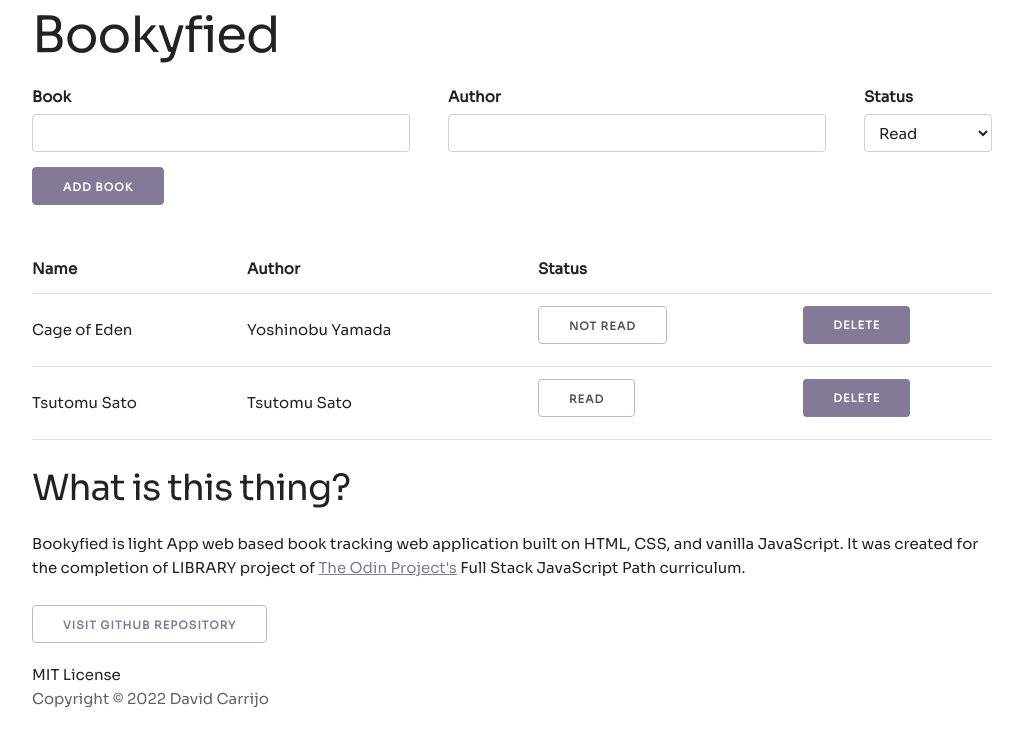
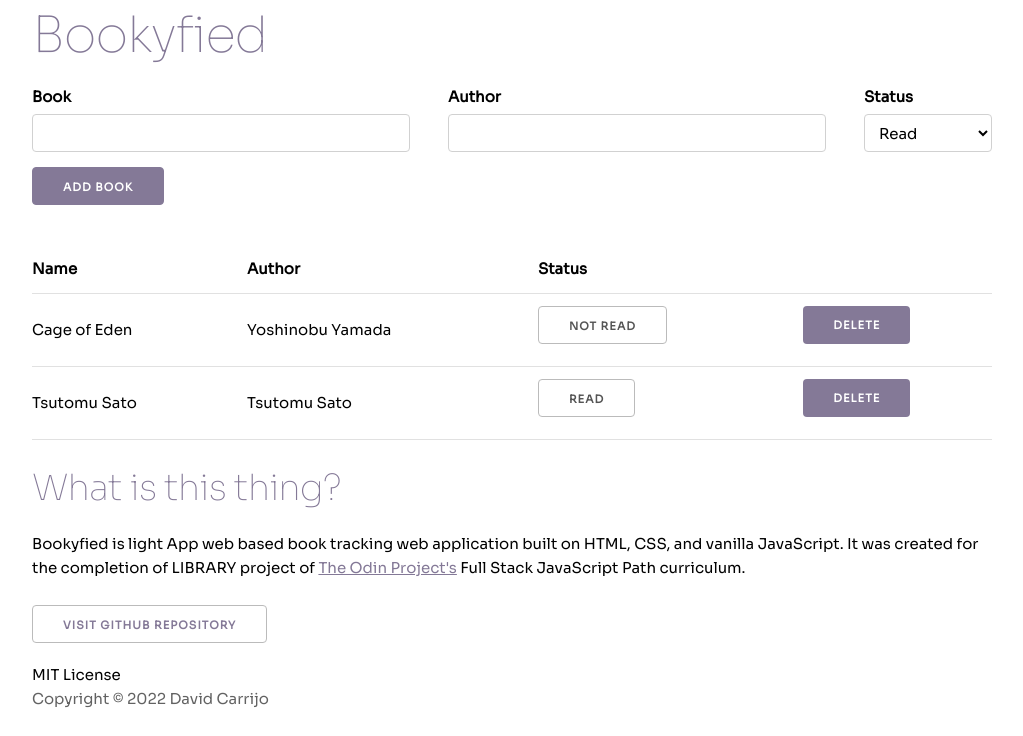
Before and after one commit to davecarrijo/Library-Bookyfied, a plain HTML site: page index.html in a window 1280 px wide. Shown: the part 102-838 px from the top of the page, without its empty margins (128-1151 px from the left). Drawn offline with nearby package versions, Linux system fonts and the light colour scheme.

Commit message:
im tirreeeddddd

```diff
--- a/css/base.css
+++ b/css/base.css
@@ -1,3 +1,5 @@
+@import url("https://fonts.googleapis.com/css2?family=Sora:wght@100&display=swap");
+
 /*
 * Skeleton V2.0.4
 * Copyright 2014, Dave Gamache
@@ -186,15 +188,10 @@ body {
   line-height: 1.6;
   font-weight: 400;
   font-family: "Sora", sans-serif;
-  color: #222;
+  color: rgb(0, 0, 0);
 }
-
 /* Typography
   –––––––––––––––––––––––––––––––––––––––––––––––––– */
-.title {
-  font-family: "Sora", sans-serif;
-  font-size: 30px;
-}
 
 h1,
 h2,
@@ -204,12 +201,15 @@ h5,
 h6 {
   margin-top: 0;
   margin-bottom: 2rem;
-  font-weight: 300;
+  font-weight: 100;
 }
 h1 {
   font-size: 4rem;
   line-height: 1.2;
+  font-weight: 100;
+  font-family: "Sora", sans-serif;
   letter-spacing: -0.1rem;
+  color: rgb(132, 121, 151);
 }
 h2 {
   font-size: 3.6rem;
@@ -220,6 +220,7 @@ h3 {
   font-size: 3rem;
   line-height: 1.3;
   letter-spacing: -0.1rem;
+  color: rgb(132, 121, 151);
 }
 h4 {
   font-size: 2.4rem;
--- a/css/index.css
+++ b/css/index.css
@@ -1,4 +1,5 @@
 /*! normalize.css v3.0.2 | MIT License | git.io/normalize */
+@import url("https://fonts.googleapis.com/css2?family=Sora:wght@100&display=swap");
 
 /**
  * 1. Set default font family to sans-serif.
@@ -7,6 +8,7 @@
  */
 
 html {
+  font-family: "sora" sans-serif; /* 1 */
   -ms-text-size-adjust: 100%; /* 2 */
   -webkit-text-size-adjust: 100%; /* 2 */
 }
@@ -30,7 +32,7 @@ html {
  */
 
 body {
-  margin: 0rem;
+  margin: 0;
 }
 
 /* HTML5 display definitions
@@ -243,7 +245,7 @@ code,
 kbd,
 pre,
 samp {
-  font-family: monospace, monospace;
+  font-family: "Sora", sans-serif;
   font-size: 1em;
 }
 
```
